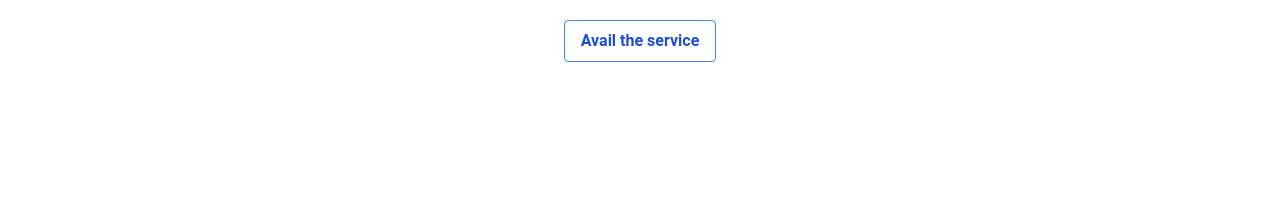
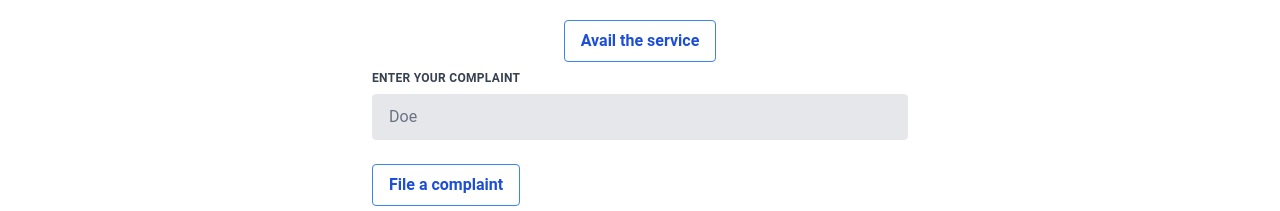
Before and after one commit to RIT3shSapata/DBMS_Project, a React (Vite) app in the folder frontend/: page /resident in a window 1280 px wide. Shown: the part 1084-1295 px from the top of the page. Before the commit the page ends 1154 px from the top, so only its background shows below. Built offline with nearby package versions, Linux system fonts and the light colour scheme; no server answers.

Commit message:
complaint form for resident

```diff
--- a/frontend/src/pages/Resident.jsx
+++ b/frontend/src/pages/Resident.jsx
@@ -152,12 +152,34 @@
         <br></br>
         <button
         onClick={availService}
-        class="bg-transparent hover:bg-blue-500 text-blue-700 font-semibold hover:text-white py-2 px-4 border border-blue-500 hover:border-transparent rounded">
+        className="bg-transparent hover:bg-blue-500 text-blue-700 font-semibold hover:text-white py-2 px-4 border border-blue-500 hover:border-transparent rounded">
           Avail the service
         </button>
       </FormControl>
     </div>
-
+    <div className="flex justify-center">
+        <form className="w-full max-w-lg">
+        <div className=" -mx-3 mb-2">
+                <div className="w-full">
+                    <label
+                        className="block uppercase tracking-wide text-gray-700 text-xs font-bold mb-2"
+                        for="grid-last-name">
+                        Enter your complaint
+                    </label>
+                    <input
+                        className="appearance-none block w-full bg-gray-200 text-gray-700 border border-gray-200 rounded py-3 px-4 leading-tight focus:outline-none focus:bg-white focus:border-gray-500"
+                        id="grid-last-name"
+                        type="text"
+                        placeholder="Doe"
+                    />
+                </div>
+            <br></br>
+            <button className="bg-transparent hover:bg-blue-500 text-blue-700 font-semibold hover:text-white py-2 px-4 border border-blue-500 hover:border-transparent rounded">
+                File a complaint
+            </button>
+          </div>
+        </form>
+    </div>
     </div>
     );
 };
```
